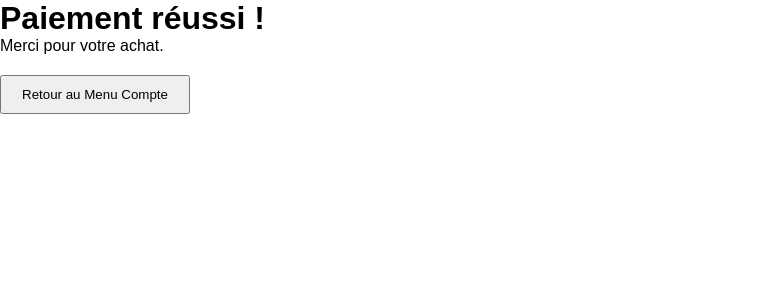
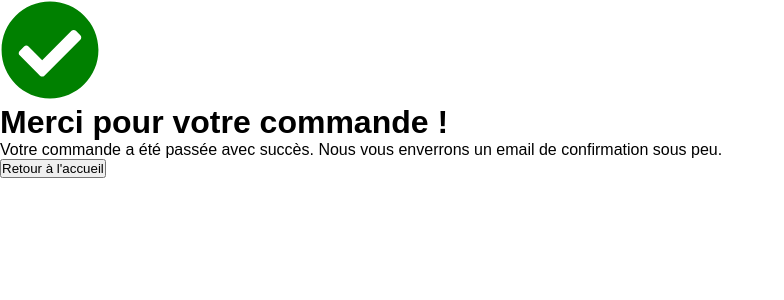
Before and after one commit to jordan-jimenez69/Travel-easy---Copie, a Next.js app: page /success in a window 1280 px wide. Shown: the top 300 px of the page, without its empty margins (0-784 px from the left). Built offline with nearby package versions, Linux system fonts and the light colour scheme.

Commit message:
cancel and success

```diff
--- a/package.json
+++ b/package.json
@@ -7,7 +7,6 @@
     "build": "next build",
     "start": "next start",
     "lint": "next lint"
-
   },
   "dependencies": {
     "@stripe/react-stripe-js": "^2.7.3",
@@ -19,6 +18,7 @@
     "next": "14.2.3",
     "react": "^18",
     "react-dom": "^18",
+    "react-icons": "^5.2.1",
     "stripe": "^16.2.0"
   },
   "devDependencies": {
--- a/pages/success.js
+++ b/pages/success.js
@@ -1,15 +1,21 @@
 import Link from 'next/link';
+import { FaCheckCircle } from 'react-icons/fa';
 
-export default function Success() {
+const Success = () => {
     return (
-        <div>
-            <h1>Paiement réussi !</h1>
-            <p>Merci pour votre achat.</p>
-            <Link href="/compte">
-                <button style={{ padding: '10px 20px', marginTop: '20px' }}>
-                    Retour au Menu Compte
-                </button>
+        <div className="success-container">
+            <div className="success-icon">
+                <FaCheckCircle size={100} color="green" />
+            </div>
+            <h1 className="success-title">Merci pour votre commande !</h1>
+            <p className="success-message">
+                Votre commande a été passée avec succès. Nous vous enverrons un email de confirmation sous peu.
+            </p>
+            <Link href="/" passHref>
+                <button className="success-button">Retour à l'accueil</button>
             </Link>
         </div>
     );
-}
+};
+
+export default Success;
--- /dev/null
+++ b/styles/success.css
@@ -0,0 +1,40 @@
+.success-container {
+    display: flex;
+    flex-direction: column;
+    align-items: center;
+    justify-content: center;
+    height: 100vh;
+    text-align: center;
+    background-color: #f4f4f4;
+    padding: 20px;
+}
+
+.success-icon {
+    margin-bottom: 20px;
+}
+
+.success-title {
+    font-size: 2.5rem;
+    color: #333;
+}
+
+.success-message {
+    font-size: 1.2rem;
+    color: #555;
+    margin-bottom: 30px;
+}
+
+.success-button {
+    padding: 10px 20px;
+    font-size: 1rem;
+    color: #fff;
+    background-color: #007bff;
+    border: none;
+    border-radius: 5px;
+    cursor: pointer;
+    transition: background-color 0.3s ease;
+}
+
+.success-button:hover {
+    background-color: #0056b3;
+}
```
Also changed, not shown: pages/cancel.js (added, +21 -0 lines), pages/commander.js (deleted, +0 -14 lines), styles/cancel.css (added, +40 -0 lines), 1 other file (tests, documents, lock files or other folders).
